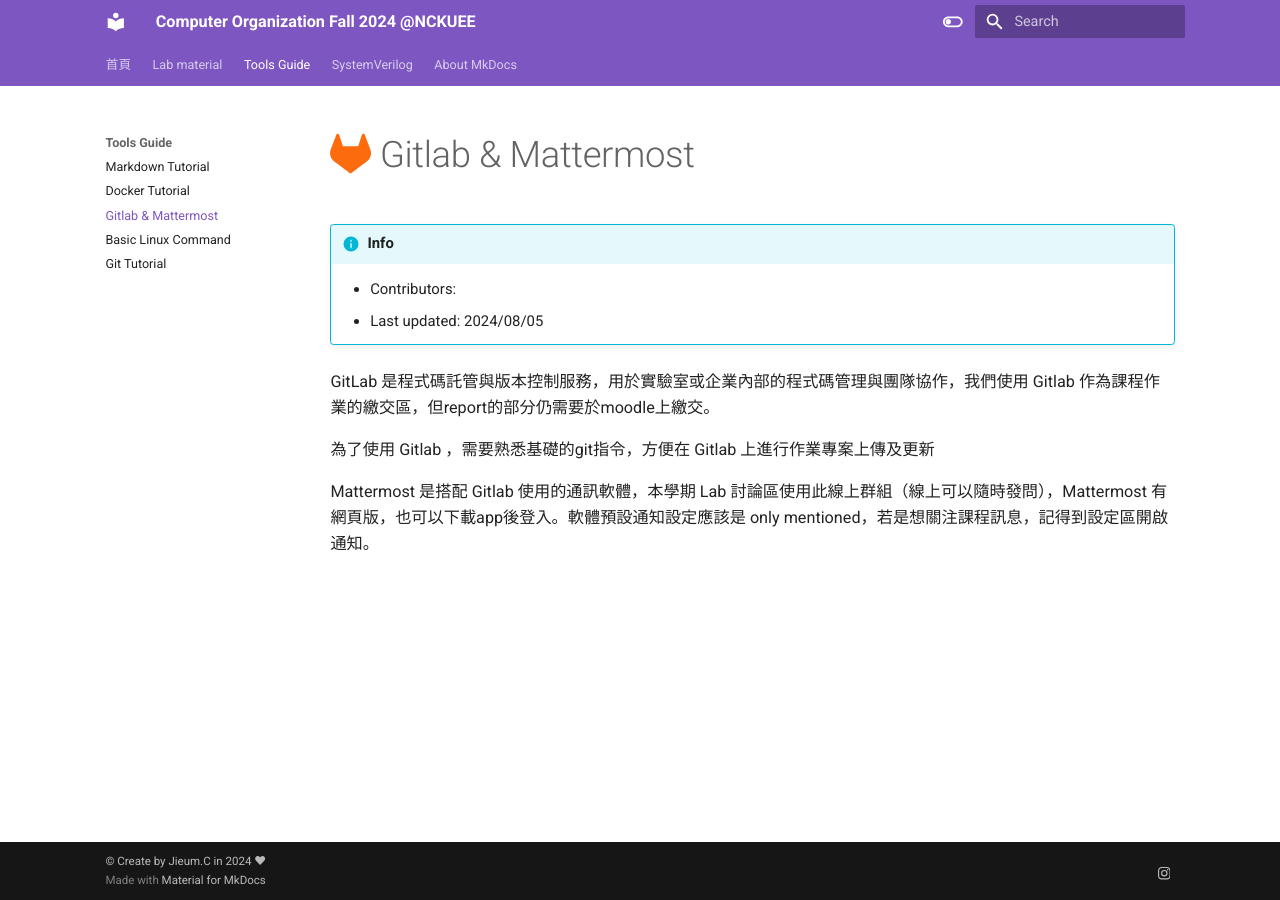
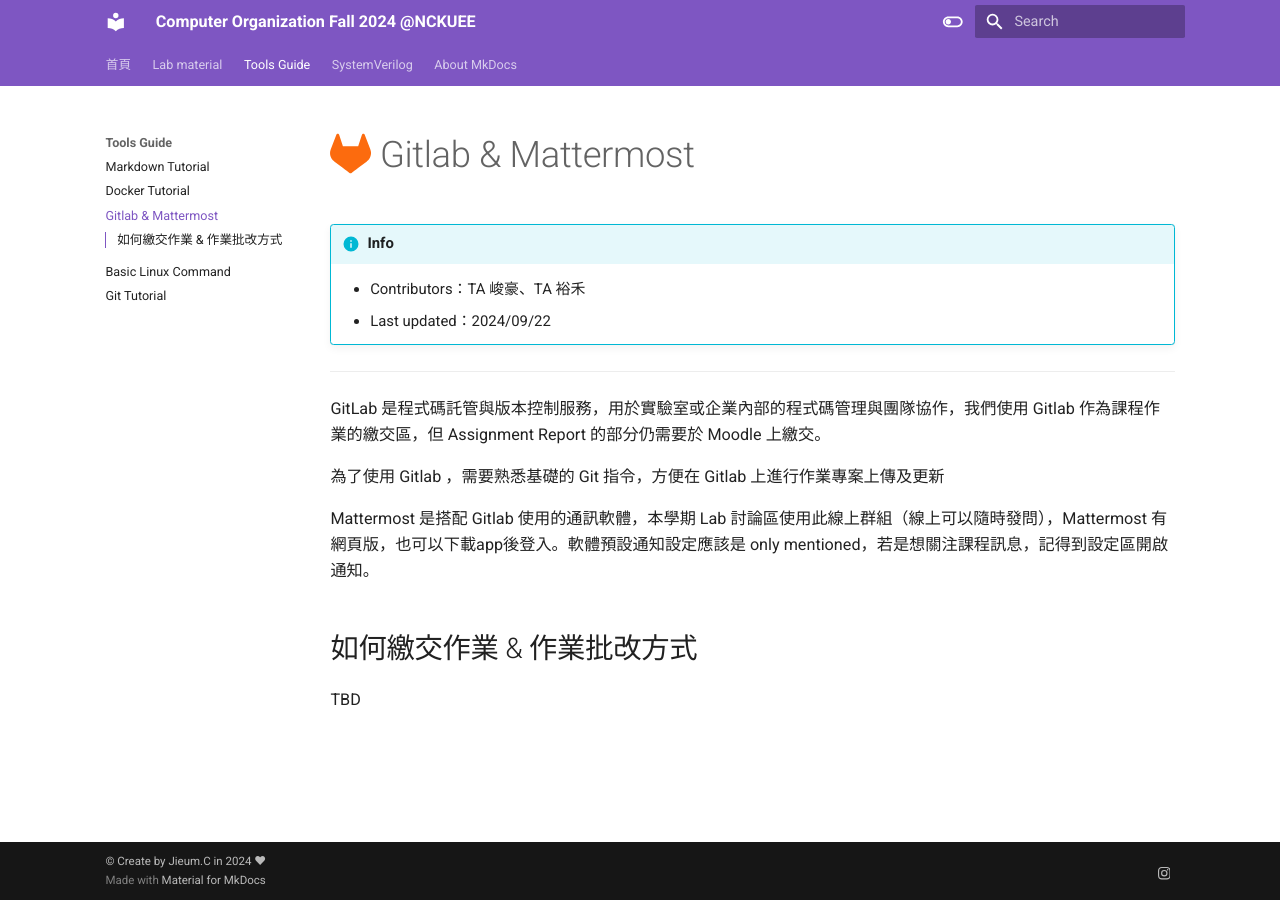
Before and after one commit to Haouo/course-website, an MkDocs documentation site: the page built from docs/tools/gitlab_ov.md, in a window 1280 px wide. Built offline with MkDocs 1.6.1 and Material for MkDocs 9.7.7, drawn with Linux system fonts in a browser that asks for light colours; nearby versions of some CDN libraries.

Commit message:
Ongoing 1. docker tutorial nees double check 2. git command is not finished yet 3. linux_cmd is also not finished 4. mkdocs.yml warning?? 5. new script to preview the website at local

```diff
--- a/docs/tools/gitlab_ov.md
+++ b/docs/tools/gitlab_ov.md
@@ -1,12 +1,17 @@
 # :fontawesome-brands-gitlab:{ style="color: #fc6b0e"} Gitlab & Mattermost
 
 !!! info
-    - Contributors:
-    - Last updated: 2024/08/05
+    - Contributors：TA 峻豪、TA 裕禾
+    - Last updated：2024/09/22
 
+---
 
-GitLab 是程式碼託管與版本控制服務，用於實驗室或企業內部的程式碼管理與團隊協作，我們使用 Gitlab 作為課程作業的繳交區，但report的部分仍需要於moodle上繳交。
+GitLab 是程式碼託管與版本控制服務，用於實驗室或企業內部的程式碼管理與團隊協作，我們使用 Gitlab 作為課程作業的繳交區，但 Assignment Report 的部分仍需要於 Moodle 上繳交。
 
-為了使用 Gitlab ，需要熟悉基礎的git指令，方便在 Gitlab 上進行作業專案上傳及更新
+為了使用 Gitlab ，需要熟悉基礎的 Git 指令，方便在 Gitlab 上進行作業專案上傳及更新
 
 Mattermost 是搭配 Gitlab 使用的通訊軟體，本學期 Lab 討論區使用此線上群組（線上可以隨時發問），Mattermost 有網頁版，也可以下載app後登入。軟體預設通知設定應該是 only mentioned，若是想關注課程訊息，記得到設定區開啟通知。
+
+## 如何繳交作業 & 作業批改方式
+
+TBD
--- a/mkdocs.yml
+++ b/mkdocs.yml
@@ -39,7 +39,7 @@
 plugins:
   - social
   - search
-  - markdownextradata
+  # - markdownextradata
 #  - mkdocs-material-admonition
 extra:
   social:
@@ -56,6 +56,8 @@
   - md_in_html
   - pymdownx.highlight:
       anchor_linenums: true
+      line_spans: true
+      pygments_lang_class: true
   - pymdownx.inlinehilite
   - pymdownx.snippets
   - pymdownx.arithmatex:
```
Also changed, not shown: docs/tools/docker.md (+36 -24 lines), docs/tools/git_cmd.md (+13 -7 lines), docs/tools/linux_cmd.md (+6 -3 lines), docs/tools/markdown.md (+6 -0 lines), 1 other file.
